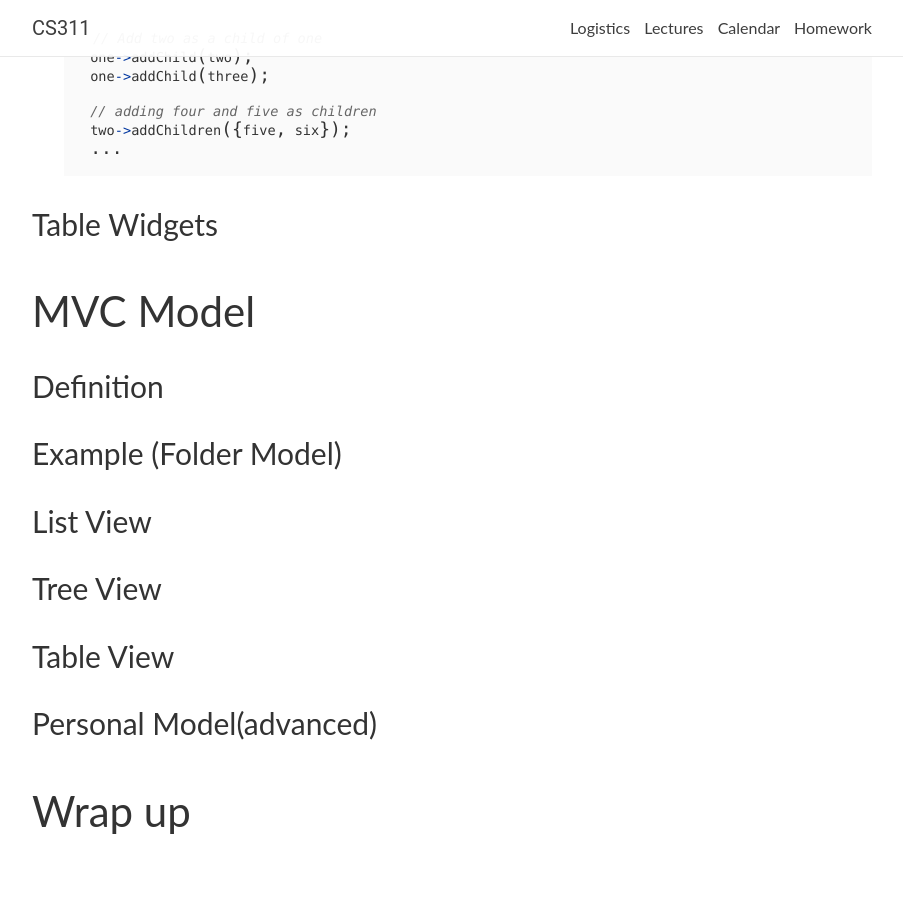
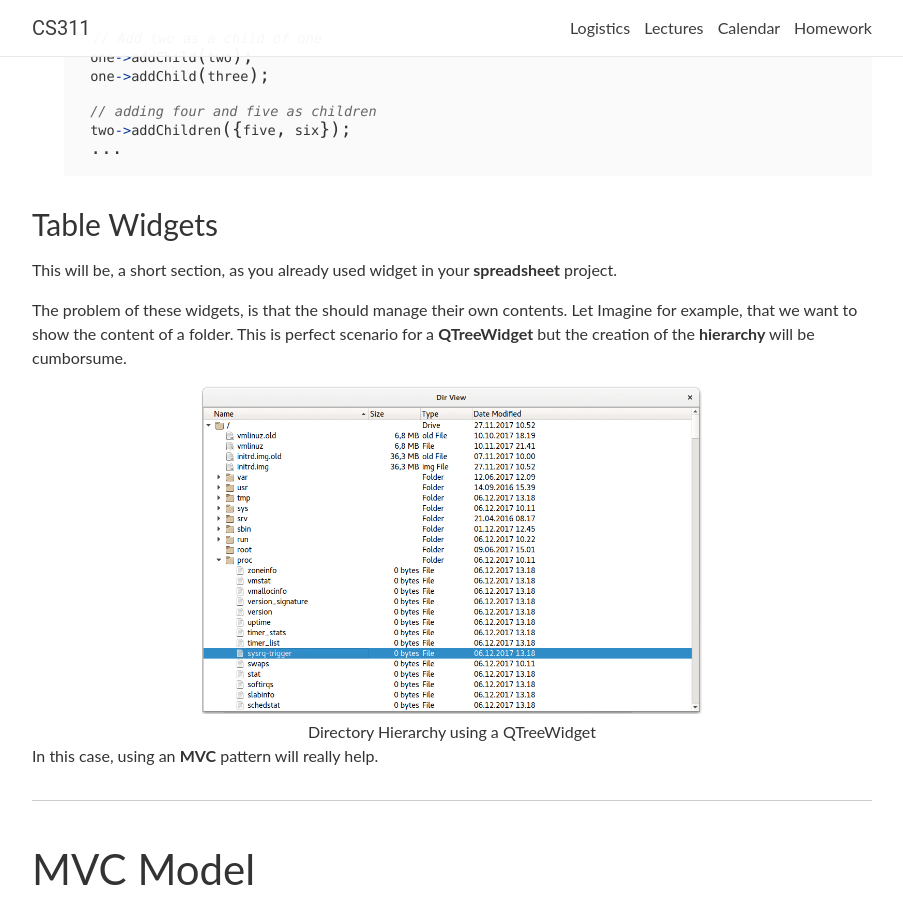
Before and after one commit to anassBelcaid/CS311, a Jekyll site: the page built from lectures/modelViewControl.md, in a window 1280 px wide and 900 px high, scrolled down 4203 px. Shown: the whole window, without its empty margins (188-1091 px from the left). Built offline with Jekyll 4.4.1, drawn with Linux system fonts in a browser that asks for light colours; nearby versions of some CDN libraries; comment, search, counter and statistics services are not loaded.

```diff
--- a/lectures/modelViewControl.md
+++ b/lectures/modelViewControl.md
@@ -171,6 +171,27 @@ Let's practice this containter, to create the following view for:
 
 ### Table Widgets
 
+This will be, a short section, as you already used widget in your
+**spreadsheet** project.
+
+
+The problem of these widgets, is that the should manage their own contents. Let
+Imagine for example, that we want to show the content of a folder. This is
+perfect scenario for a **QTreeWidget** but the creation of the **hierarchy**
+will be cumborsume.
+
+<div class="center">
+  <img src=" {{ site.url }}{{ site.baseurl }}/assets/img/lecture9/dirview-example.png" width="500">
+  <div class="figcaption">
+  Directory Hierarchy using a QTreeWidget
+  </div>
+</div>
+
+
+In this case, using an **MVC** pattern will really help.
+
+----
+
 ## MVC Model
 
 ### Definition
```
Also changed, not shown: assets/img/lecture9/dirview-example.png (added).
